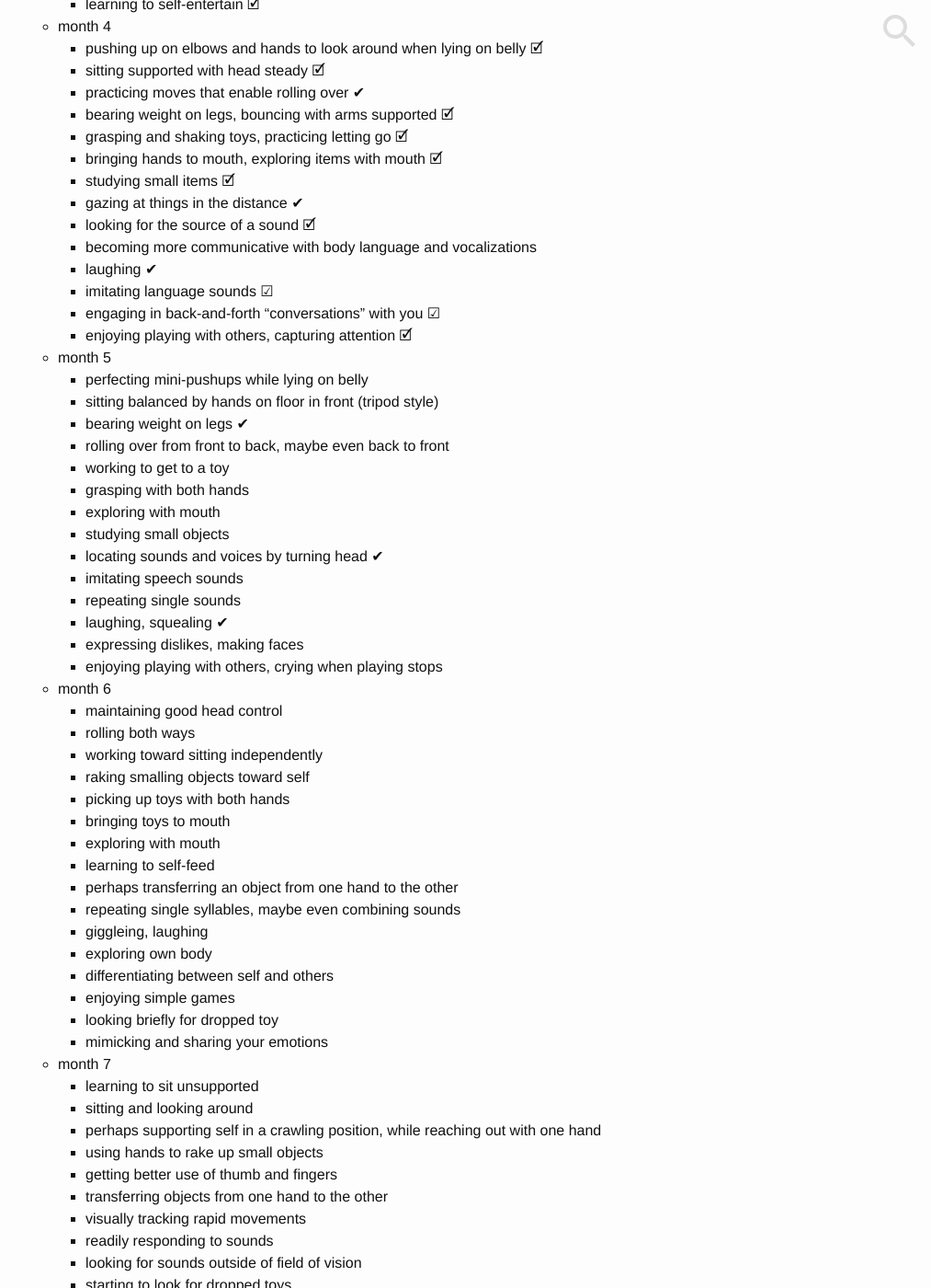
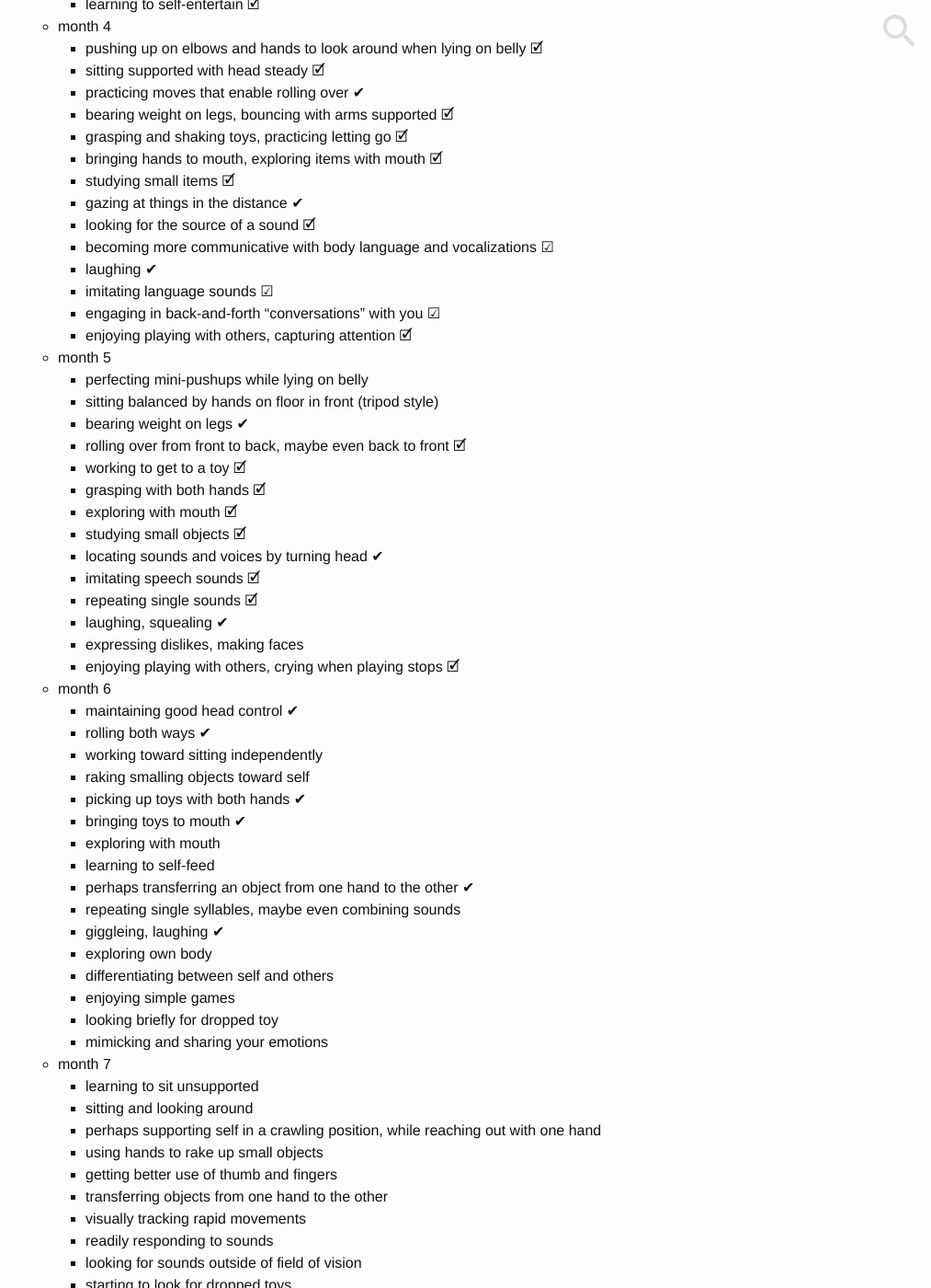
Before and after one commit to nosarthur/nosarthur.github.io, a Jekyll site: the page built from _posts/2018-09-30-mayo-baby.md, in a window 1280 px wide and 1400 px high, scrolled down 1944 px. Shown: the whole window at 92% size, without its empty margins (267-1280 px from the left). Built offline with Jekyll 4.4.1, drawn with Linux system fonts in a browser that asks for light colours; comment, search, counter and statistics services are not loaded.

Commit message:
minor edits

```diff
--- a/_posts/2018-09-30-mayo-baby.md
+++ b/_posts/2018-09-30-mayo-baby.md
@@ -78,7 +78,7 @@ Make sure not to buy the Kindle version: the pages are images instead of texts,
     - studying small items 🗹
     - gazing at things in the distance ✔
     - looking for the source of a sound 🗹
-    - becoming more communicative with body language and vocalizations
+    - becoming more communicative with body language and vocalizations ☑
     - laughing ✔
     - imitating language sounds ☑
     - engaging in back-and-forth "conversations" with you ☑
@@ -87,29 +87,29 @@ Make sure not to buy the Kindle version: the pages are images instead of texts,
     - perfecting mini-pushups while lying on belly
     - sitting balanced by hands on floor in front (tripod style)
     - bearing weight on legs ✔
-    - rolling over from front to back, maybe even back to front
-    - working to get to a toy
-    - grasping with both hands
-    - exploring with mouth
-    - studying small objects
+    - rolling over from front to back, maybe even back to front 🗹
+    - working to get to a toy 🗹
+    - grasping with both hands 🗹
+    - exploring with mouth 🗹
+    - studying small objects 🗹
     - locating sounds and voices by turning head ✔
-    - imitating speech sounds
-    - repeating single sounds
+    - imitating speech sounds 🗹
+    - repeating single sounds 🗹
     - laughing, squealing ✔
     - expressing dislikes, making faces
-    - enjoying playing with others, crying when playing stops
+    - enjoying playing with others, crying when playing stops 🗹
   - month 6
-    - maintaining good head control
-    - rolling both ways
+    - maintaining good head control ✔
+    - rolling both ways ✔
     - working toward sitting independently
     - raking smalling objects toward self
-    - picking up toys with both hands
-    - bringing toys to mouth
+    - picking up toys with both hands ✔
+    - bringing toys to mouth ✔
     - exploring with mouth
     - learning to self-feed
-    - perhaps transferring an object from one hand to the other
+    - perhaps transferring an object from one hand to the other ✔
     - repeating single syllables, maybe even combining sounds
-    - giggleing, laughing
+    - giggleing, laughing ✔
     - exploring own body
     - differentiating between self and others
     - enjoying simple games
```
Also changed, not shown: _drafts/golang.md (+13 -10 lines), _posts/2017-04-17-food.md (+1 -1 lines).
